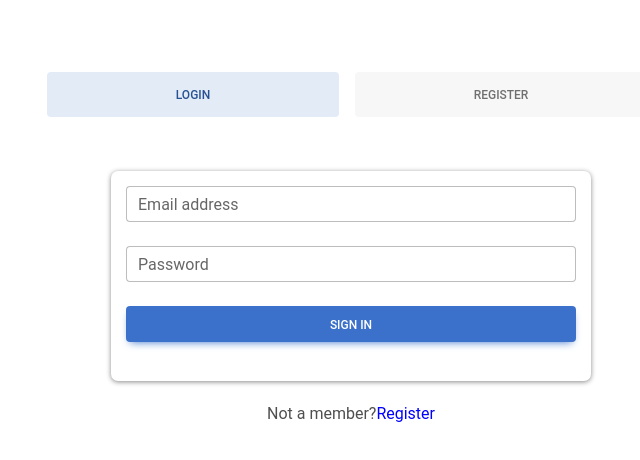
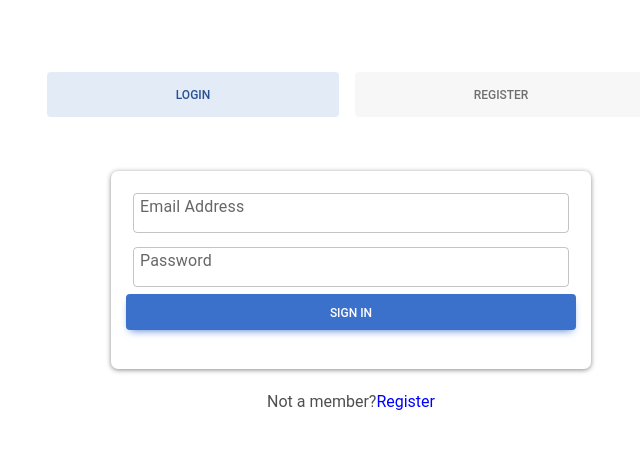
Before and after one commit to Fibinjohnson/todo, a React (Create React App) app in the folder client/: page / in a window 1280 px wide. Shown: the top 460 px of the page, without its empty margins (289-929 px from the left). Built offline with nearby package versions, Linux system fonts and the light colour scheme.

Commit message:
typescript migration

```diff
--- a/client/src/scenes/Login/Login.tsx
+++ b/client/src/scenes/Login/Login.tsx
@@ -3,7 +3,7 @@ import { setLogin } from '../../state';
 import { useDispatch } from 'react-redux';
 import config from '../../config';
 import * as yup from 'yup'
-import {TextField} from '@mui/material'
+import {Box, TextField} from '@mui/material'
 import { Formik } from 'formik';
 import {
   MDBContainer,
@@ -13,29 +13,36 @@ import {
   MDBTabsContent,
   MDBTabsPane,
   MDBBtn,
-  MDBInput,
+
 
 }
 from 'mdb-react-ui-kit';
 
 import { useNavigate } from 'react-router-dom';
 
+
 function Login() {
-  const [loginEmail,setLoginMail]=useState('')
-  const [loginPassword,setLoginPassWord]=useState('')
   const [invalidPassword,setInvalidPassword]=useState<string|null>('');
   const [registeredmsg,setRegisteredmsg]=useState<string|null>(null)
   const navigate=useNavigate();
   const [justifyActive, setJustifyActive] = useState('tab1');
   const dispatch =useDispatch();
-  const userSchema = yup.object().shape({
-    username: yup.string().required(),
-    email: yup.string().email().required(),
-    password: yup.string().min(8).required()
+  const userSignupSchema = yup.object().shape({
+    username: yup.string().required('Required'),
+    email: yup.string().email().required('Required'),
+    password: yup.string().min(8,'Password must be ateast 8 charactors').required('Required')
   })
-  const initialValues={
+  const userLoginSchema =yup.object().shape({
+    email:yup.string().email().required('required'),
+    password:yup.string().required('required')
+  })
+  const initialSignupValues={
     username:'',
     email:'',
+    password:''
+  }
+  const initialLoginValues={
+    email:"",
     password:''
   }
   const handleJustifyClick = (value:any) => {
@@ -44,15 +51,14 @@ function Login() {
     }
     setJustifyActive(value);
   };
-  const handleLogin=async(e:any)=>{
-    e.preventDefault();
+  const handleLogin=async(values:any ,onSubmitProps:any)=>{
+
     const loginUserData = await fetch(`${config.apiUrl}/auth/login`, {
         method: "POST",
         headers: {
           "Content-Type": "application/json",
         },
-        body: JSON.stringify({ email:loginEmail,
-          password:loginPassword}),
+        body: JSON.stringify(values),
       });
        const loggedInUser=await loginUserData.json();
 
@@ -70,8 +76,13 @@ function Login() {
           navigate('/home')
         }
   }
+  onSubmitProps.resetForm()
   }
-  const handleClick=(values:any,onSubmitProps:any)=>{
+const handleLoginClick=(values:any,onSubmitProps:any)=>{
+  handleLogin(values,onSubmitProps)
+}
+
+  const handleRegisterClick=(values:any,onSubmitProps:any)=>{
     handleRegister(values,onSubmitProps)
   }
   const handleRegister=async(values:any,onSubmitProps:any)=>{
@@ -106,15 +117,48 @@ function Login() {
 
       <MDBTabsContent>
       <MDBTabsPane show={justifyActive === 'tab1'}>
+        <Formik initialValues={initialLoginValues}
+        validationSchema={userLoginSchema}
+         onSubmit={handleLoginClick}>
+          {({
+            values,
+            errors,
+            touched,
+            handleSubmit,
+            handleChange,
+            handleBlur,
+            setFieldValue,
+            resetForm
+        })=>(
 
-  <form  onSubmit={handleLogin}>
-    <MDBInput onChange={(e)=>setLoginMail(e.target.value)} value={loginEmail}  wrapperClass='mb-4' label='Email address' id='form1' type='email'/>
-    <MDBInput onChange={(e)=>setLoginPassWord(e.target.value)} value={loginPassword} wrapperClass='mb-4' label='Password' id='form2' type='password'/>
+  <form  onSubmit={handleSubmit}>
+    <TextField onBlur={handleBlur}
+      onChange={handleChange}
+      name='email'
+      value={values.email}
+      error={Boolean(touched.email) && Boolean(errors.email)}
+      helperText={ touched.email  && errors.email}
+      label='Email Address'
+      id='email'
+      type='email'
+      size='small'
+      sx={{width:'100%', padding:"7px" }}/>
+
+  <TextField onBlur={handleBlur}
+          onChange={handleChange}
+          value={values.password}
+          name='password'
+          label='Password'
+          error={Boolean(touched.password) && Boolean(errors.password)}
+          variant="outlined" size="small"
+          helperText={touched.password && errors.password}    id='password' type='text'
+            sx={{width:'100%', padding:"7px"}}/>
     <MDBBtn type="submit" className="mb-4 w-100">Sign in</MDBBtn>
-    {invalidPassword && <p style={{ color: 'red' }}>{invalidPassword}</p>}
+    {invalidPassword && <p style={{ color: 'red', border:'8px' }}>{invalidPassword}</p>}
 
   </form>
-
+  )}
+    </Formik>
   <p className="text-center">
    {/* eslint-disable-next-line */}
     Not a member?
@@ -123,11 +167,11 @@ function Login() {
       Register
     </a>
   </p>
-</MDBTabsPane>
 
 
+</MDBTabsPane>
         <MDBTabsPane show={justifyActive === 'tab2'}>
-          <Formik initialValues={initialValues} validationSchema={userSchema} onSubmit={handleClick}>{({
+          <Formik initialValues={initialSignupValues} validationSchema={userSignupSchema} onSubmit={handleRegisterClick}>{({
              values,
              errors,
              touched,
@@ -138,6 +182,7 @@ function Login() {
              resetForm
           })=>(
         <form onSubmit={handleSubmit}>
+          <Box marginBottom={'10px'}>
           <TextField onBlur={handleBlur}
           label={'Username'}
           onChange={handleChange}
@@ -147,24 +192,32 @@ function Login() {
           helperText={touched.username && errors.username}
             id='username'
            type='text'
+           variant="outlined" size="small"
            sx={{width:'100%', padding:"7px" }}/>
+
           <TextField onBlur={handleBlur}
           onChange={handleChange}
           value={values.email}
           name='email'
           label='Email'
           error={Boolean(touched.email) && Boolean(errors.email)}
-          helperText={touched.email && errors.email} id='email' type='email'    sx={{width:'100%', padding:"7px"}}/>
+          helperText={touched.email && errors.email} id='email' type='email'
+          variant="outlined" size="small"
+           sx={{width:'100%', padding:"7px"}}/>
+
            <TextField onBlur={handleBlur}
           onChange={handleChange}
           value={values.password}
           name='password'
           label='password'
           error={Boolean(touched.password) && Boolean(errors.password)}
-          helperText={touched.password && errors.password}    id='password' type='text'     sx={{width:'100%', padding:"7px"}}/>
+          variant="outlined" size="small"
+          helperText={touched.password && errors.password}    id='password' type='text'
+            sx={{width:'100%', padding:"7px"}}/>
 
           <MDBBtn type='submit'  className="mb-4 w-100">Sign up</MDBBtn>
           {registeredmsg && <p style={{ color: 'blue' }}>{registeredmsg}</p>}
+          </Box>
         </form>
           )
 }
```
